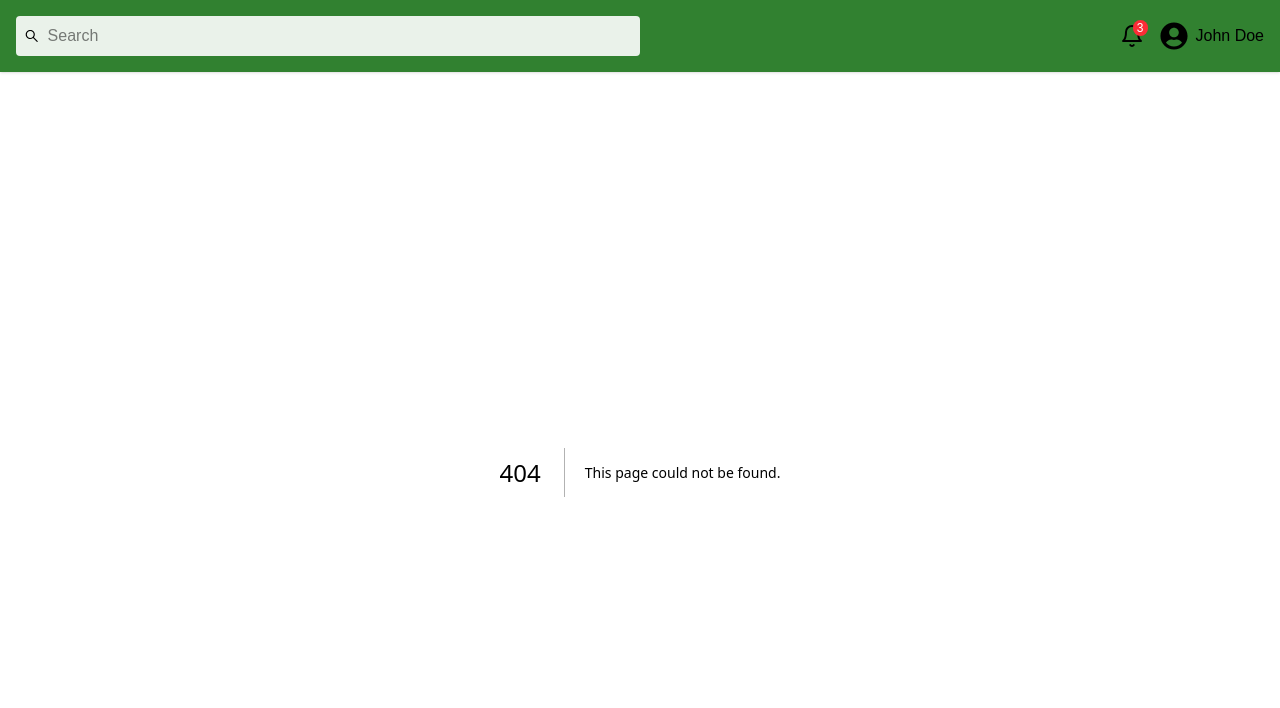
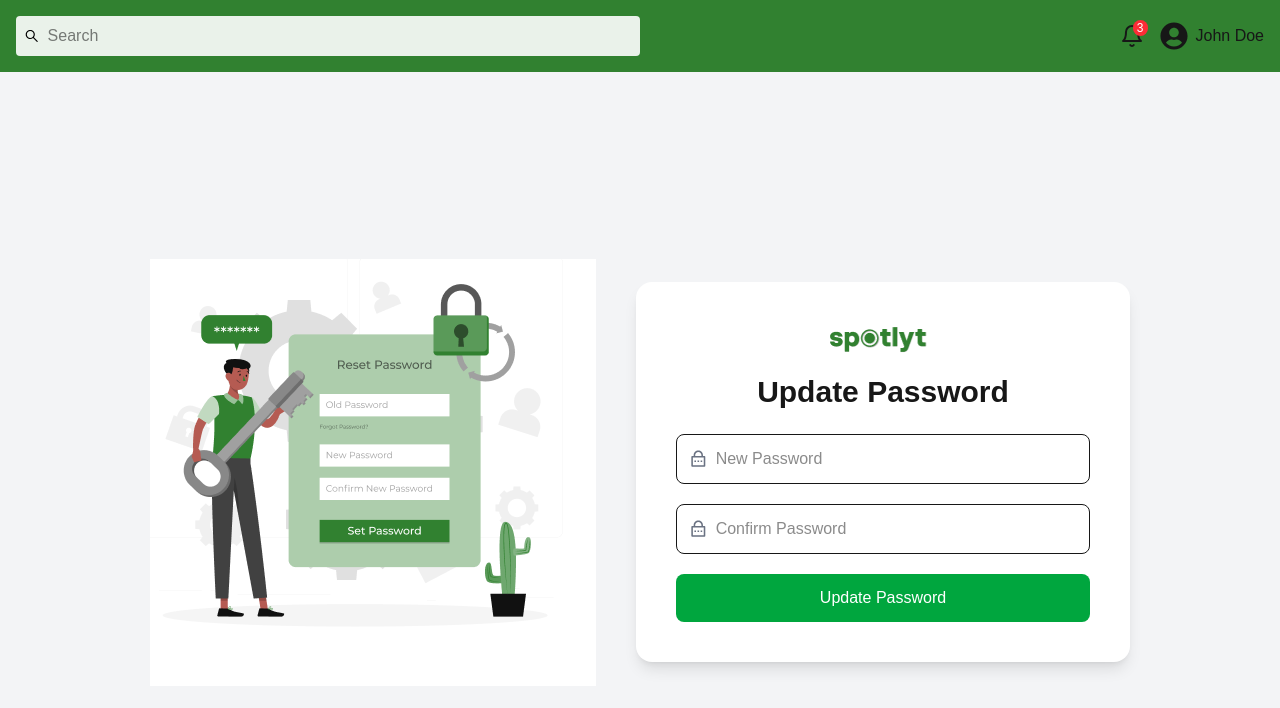
Before and after one commit to joysof/task_app_frontend_admin, a Next.js app: page /auth/update in a window 1280 px wide. Before the commit this address had no page. Shown: the top 708 px of the page. Built offline with nearby package versions, Linux system fonts and the light colour scheme.

Commit message:
update logi page degisen

```diff
--- a/src/app/auth/forgate/page.tsx
+++ b/src/app/auth/forgate/page.tsx
@@ -50,12 +50,12 @@ export default function ForgotPasswordPage() {
 
             </div>
 
-            <button
-              type="submit"
-              className="w-full bg-[#318130] text-white py-3 rounded-lg hover:bg-green-700 transition"
+            <Link href={'/auth/verify'}
+
             >
-              Send OTP
-            </button>
+              <button type="submit"
+              className="w-full bg-[#318130] text-white py-3 rounded-lg hover:bg-green-700 transition">Send OTP</button>
+            </Link>
           </form>
         </div>
       </div>
--- a/src/app/auth/login/page.tsx
+++ b/src/app/auth/login/page.tsx
@@ -20,10 +20,10 @@ export default function LoginPage() {
   };
 
   return (
-    <div className="min-h-screen flex items-center justify-center bg-gray-100 p-4">
-      <div className="flex bg-white shadow-lg rounded-2xl overflow-hidden max-w-4xl w-full">
+    <div className="min-h-screen mx-auto flex items-center justify-center bg-gray-100 p-4">
+      <div className="flex py-20 justify-center mx-auto max-w-[1296px] shadow-lg bg-white  rounded-2xl overflow-hidden w-full">
         {/* Left Side Image */}
-        <div className="hidden md:block w-1/2 relative">
+        <div className="w-[488px] relative">
           <Image
             src={LoginImage}
             alt="Login Image"
@@ -33,7 +33,7 @@ export default function LoginPage() {
         </div>
 
         {/* Right Side Form */}
-        <div className="w-full md:w-1/2 p-10 text-[#333333]">
+        <div className="w-[494px] h-[] p-10 text-[#333333]">
         <Image src={logo} alt="logo"/>
           <h2 className="text-3xl font-bold mb-6">Hello,Welcome!</h2>
           <h5 className=" capitalize text-[16px]">Please enter your detaills below to continue</h5>
--- /dev/null
+++ b/src/app/auth/update/page.tsx
@@ -0,0 +1,68 @@
+"use client";
+import Image from 'next/image';
+import { useState } from 'react';
+import { RiLockPasswordLine } from 'react-icons/ri';
+import updatePasswordImage from '@/public/adminResetPassword.png';
+import logo from '@/public/logo.png';
+
+export default function UpdatePasswordPage() {
+  const [newPassword, setNewPassword] = useState<string>('');
+  const [confirmPassword, setConfirmPassword] = useState<string>('');
+
+  const handleSubmit = (e: React.FormEvent) => {
+    e.preventDefault();
+    if(newPassword !== confirmPassword){
+      alert('Passwords do not match');
+      return;
+    }
+    console.log('New Password:', newPassword);
+    setNewPassword('');
+    setConfirmPassword('');
+  };
+
+  return (
+    <div className="min-h-screen w-full flex items-center gap-10 justify-center bg-gray-100 px-5">
+      {/* Left Side Image */}
+      <div>
+        <Image src={updatePasswordImage} alt="Update Password" />
+      </div>
+
+      {/* Right Side Form */}
+      <div className="w-[494px] p-10 bg-white rounded-2xl shadow-lg flex flex-col items-center">
+        <Image src={logo} alt="logo" />
+        <h2 className="text-3xl font-bold mt-5 mb-6">Update Password</h2>
+        <form onSubmit={handleSubmit} className="w-full space-y-5">
+          {/* New Password */}
+          <div className="flex items-center border rounded-lg p-3">
+            <RiLockPasswordLine className="text-gray-500 text-xl mr-2" />
+            <input
+              type="password"
+              placeholder="New Password"
+              className="w-full outline-none bg-transparent"
+              value={newPassword}
+              onChange={(e) => setNewPassword(e.target.value)}
+              required
+            />
+          </div>
+
+          {/* Confirm Password */}
+          <div className="flex items-center border rounded-lg p-3">
+            <RiLockPasswordLine className="text-gray-500 text-xl mr-2" />
+            <input
+              type="password"
+              placeholder="Confirm Password"
+              className="w-full outline-none bg-transparent"
+              value={confirmPassword}
+              onChange={(e) => setConfirmPassword(e.target.value)}
+              required
+            />
+          </div>
+
+          <button type="submit" className="w-full bg-green-600 text-white py-3 rounded-lg hover:bg-green-700 transition">
+            Update Password
+          </button>
+        </form>
+      </div>
+    </div>
+  );
+}
```
Also changed, not shown: src/app/auth/verify/page.tsx (+2 -1 lines), public/adminResetPassword.png.
